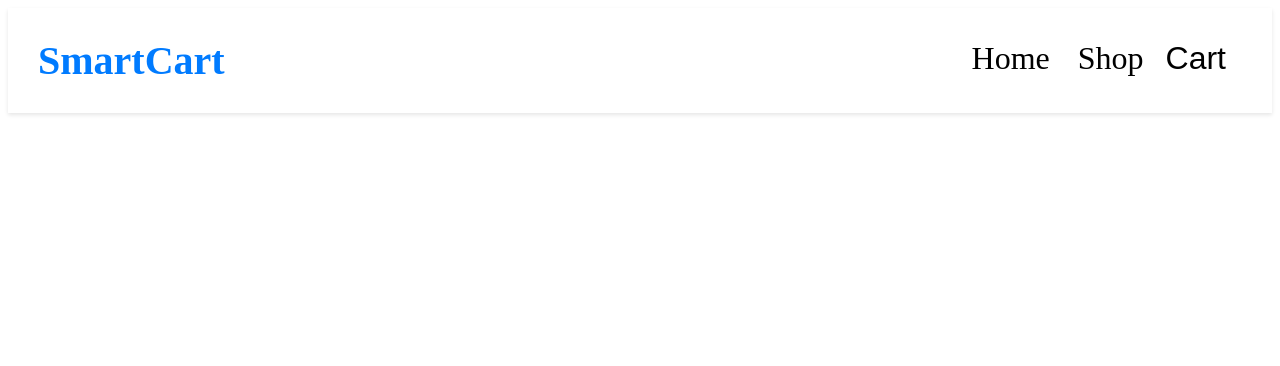
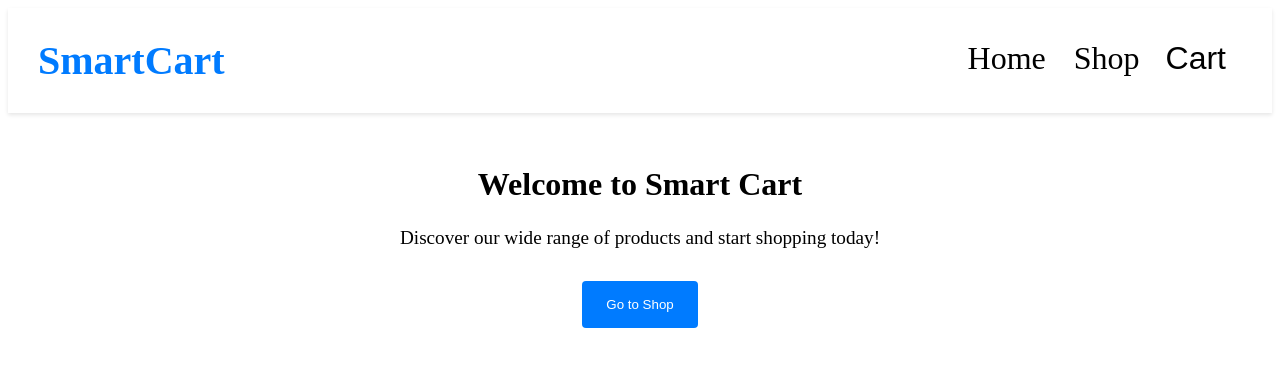
Before and after one commit to plan28-06/Shopping_Cart, a React (Vite) app: page / in a window 1280 px wide. Shown: the top 366 px of the page. Built offline with nearby package versions, Linux system fonts and the light colour scheme.

Commit message:
Done with the Home component.

```diff
--- /dev/null
+++ b/src/Home.jsx
@@ -0,0 +1,14 @@
+import React from "react";
+import styles from './Home.module.css'
+
+function Home() {
+    return (
+        <div className={styles.home}>
+            <h1>Welcome to Smart Cart</h1>
+            <p>Discover our wide range of products and start shopping today!</p>
+            <button to="/shop">Go to Shop</button>
+        </div>
+    );
+}
+
+export default Home;
--- /dev/null
+++ b/src/Home.module.css
@@ -0,0 +1,28 @@
+.home {
+    text-align: center;
+    padding: 2rem;
+}
+
+.home > h1 {
+    font-size: 2rem;
+    margin-bottom: 1.5rem;
+}
+
+.home > p {
+    font-size: 1.2rem;
+    margin-bottom: 2rem;
+}
+
+.home > button {
+    background-color: #007bff;
+    color: #fff;
+    padding: 1rem 1.5rem;
+    border-radius: 4px;
+    text-decoration: none;
+    border: none;
+    transition: #007bff 0.3s ease;
+}
+.home > button:hover {
+    background-color:#0064ce;
+    cursor: pointer;
+}
--- a/src/Navbar.module.css
+++ b/src/Navbar.module.css
@@ -11,11 +11,11 @@
     align-items: center;
 }
 
-a:hover{
+.heading>a:hover{
     color: #ff0303d8;
 }
 
-a{
+.heading>a{
     text-decoration: none;
     color: #007bff;
     list-style-type: none;
@@ -41,13 +41,13 @@ a{
     margin-right: 30px;
 }
 
-button{
+.links_list>button,li>button{
     font-size: 32px;
     border: none;
     margin-top: -5px;
     padding: 0.25rem 1rem;
     background-color: white;
-    margin-left: -22px;
+    margin-left: -18px;
     font-weight: normal;
 }
 
@@ -56,7 +56,7 @@ li:hover{
     cursor: pointer;
 }
 
-button:hover{
+.links_list>button:hover,li>button:hover{
     color: #007bff;
     cursor: pointer;
     background-color: #cce5ff;
--- a/src/main.jsx
+++ b/src/main.jsx
@@ -2,9 +2,11 @@ import { StrictMode } from 'react'
 import { createRoot } from 'react-dom/client'
 import App from './App.jsx'
 import Navbar from './Navbar.jsx'
+import Home from './Home.jsx'
 
 createRoot(document.getElementById('root')).render(
   <StrictMode>
     <Navbar />
+    <Home />
   </StrictMode>,
 )
```
